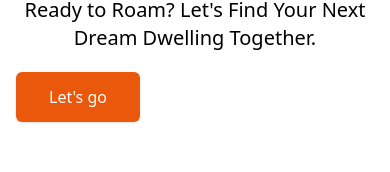
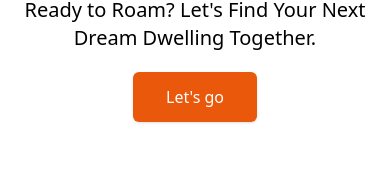
Before and after one commit to Princeby/virtuala, a Next.js app: page / in a window 390 px wide. Shown: the part 564-736 px from the top of the page. Built offline with nearby package versions, Linux system fonts and the light colour scheme; no server answers.

Commit message:
fixed up my hero section

```diff
--- a/components/hero/index.js
+++ b/components/hero/index.js
@@ -10,7 +10,7 @@ export default function Hero() {
         Discover Your Dream Home: Where Every Door Opens to Possibility.
         Ready to Roam? Let's Find Your Next Dream Dwelling Together.
       </div>
-      <div className="mt-5 sm:mt-8 flex lg:justify-center ">
+      <div className="mt-5 sm:mt-8 flex justify-center lg:justify-center ">
         <div className="rounded-md shadow ">
           <a
             href="#"
```
